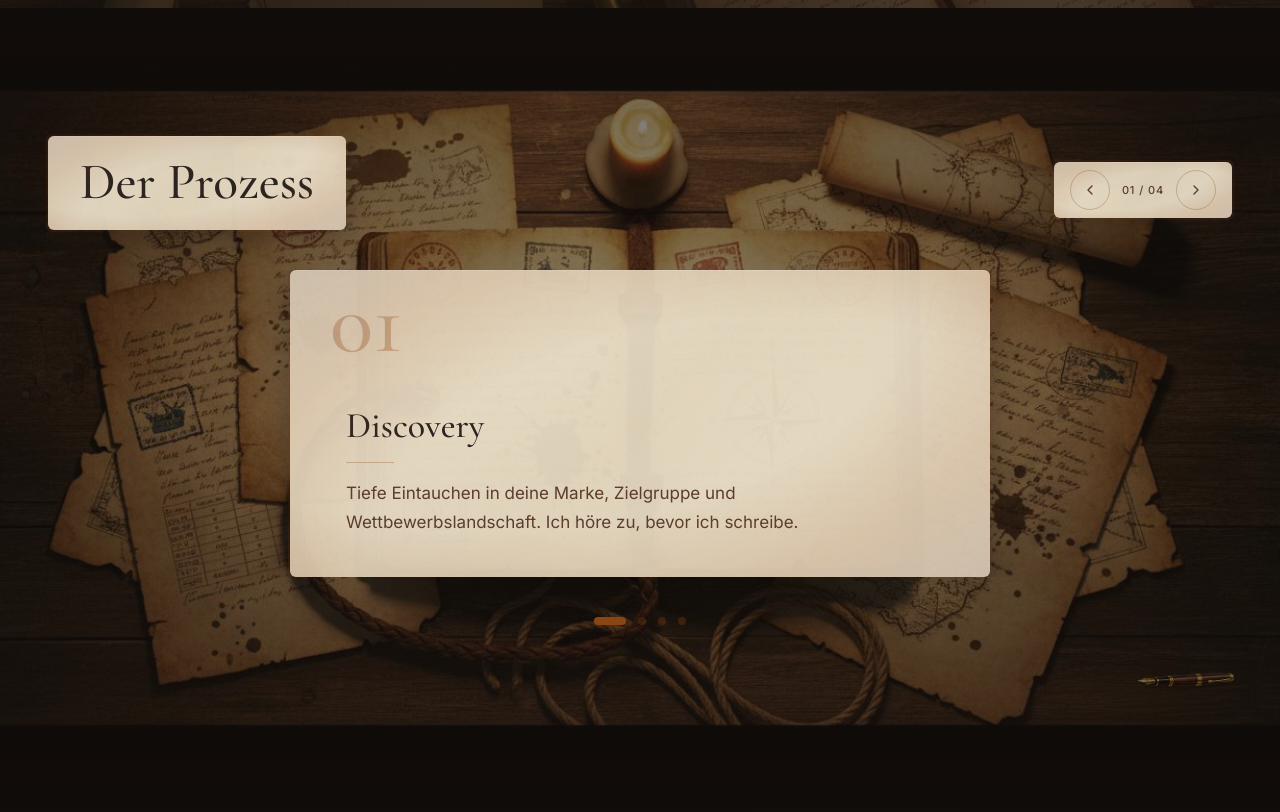
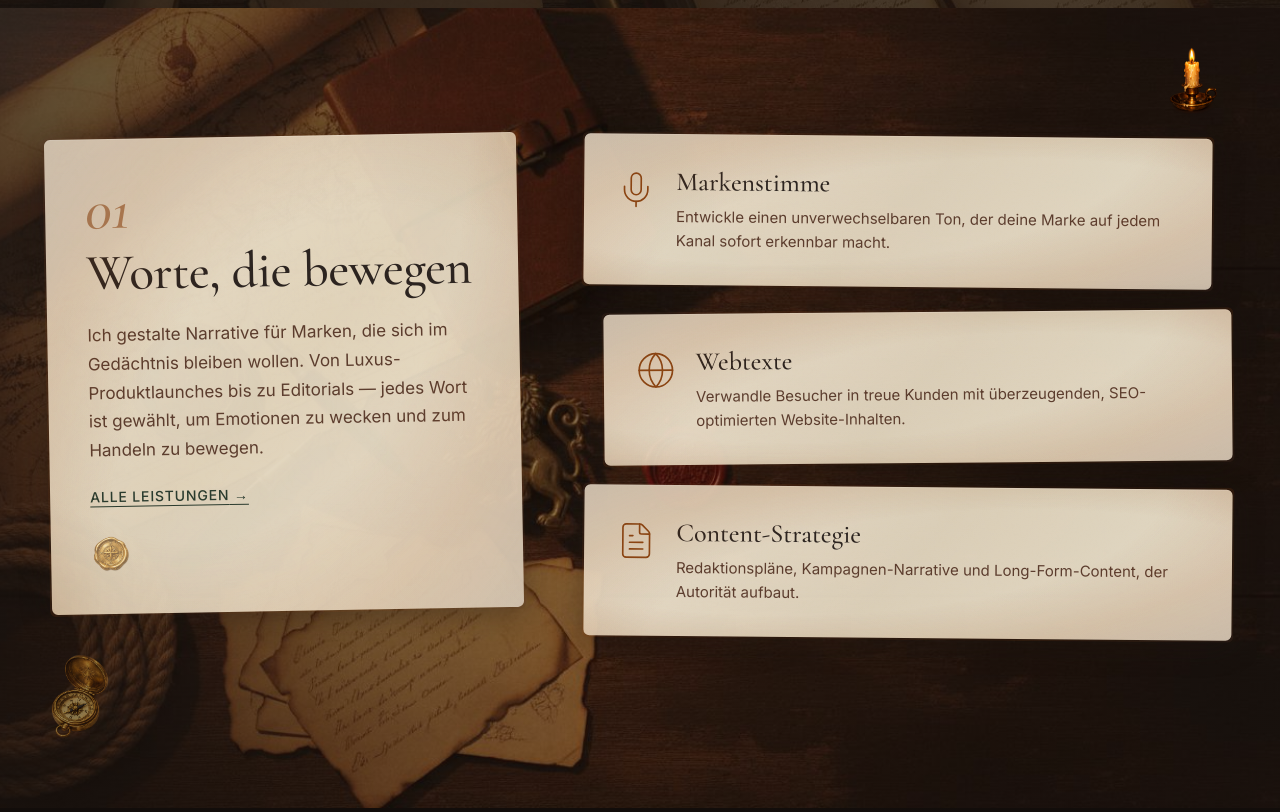
Before and after one commit to qwertyhamburg1/teog3, a React (Vite) app: page / in a window 1280 px wide. Shown: the part 1228-2040 px from the top of the page. Built offline with nearby package versions, Linux system fonts and the light colour scheme.

Commit message:
Update Services.tsx

```diff
--- a/src/sections/Services.tsx
+++ b/src/sections/Services.tsx
@@ -1,149 +1,134 @@
-import { useState, useCallback } from 'react';
+import { useRef } from 'react';
 import { useI18n } from '@/context/I18nContext';
-import { motion, AnimatePresence } from 'framer-motion';
-import { ChevronLeft, ChevronRight } from 'lucide-react';
+import { motion, useInView } from 'framer-motion';
+import { Mic, Globe, FileText } from 'lucide-react';
 
-export default function Process() {
-  const { t } = useI18n();
-  const [current, setCurrent] = useState(0);
-  const [direction, setDirection] = useState(1);
-
-  const goTo = useCallback(
-    (index: number) => {
-      setDirection(index > current ? 1 : -1);
-      setCurrent(index);
-    },
-    [current]
-  );
-
-  const next = useCallback(() => {
-    setDirection(1);
-    setCurrent((prev) => (prev + 1) % t.process.steps.length);
-  }, [t.process.steps.length]);
-
-  const prev = useCallback(() => {
-    setDirection(-1);
-    setCurrent((prev) => (prev - 1 + t.process.steps.length) % t.process.steps.length);
-  }, [t.process.steps.length]);
-
-  const slideVariants = {
-    enter: (dir: number) => ({ x: dir > 0 ? 120 : -120, opacity: 0 }),
-    center: { x: 0, opacity: 1 },
-    exit: (dir: number) => ({ x: dir > 0 ? -120 : 120, opacity: 0 }),
+const iconMap: Record<string, React.ReactNode> = {
+  Mic: <Mic size={40} strokeWidth={1} />,
+  Globe: <Globe size={40} strokeWidth={1} />,
+  FileText: <FileText size={40} strokeWidth={1} />,
 };
 
-  const step = t.process.steps[current];
+export default function Services() {
+  const { t } = useI18n();
+  const sectionRef = useRef<HTMLElement>(null);
+  const isInView = useInView(sectionRef, { once: true, amount: 0.15 });
 
   return (
     <section
+      ref={sectionRef}
+      id="services"
       className="relative min-h-screen py-24 lg:py-32 overflow-hidden"
       style={{
-        backgroundImage: `url('/images/bg-process.jpg')`,
+        backgroundImage: `url('/images/bg-services.jpg')`,
         backgroundSize: 'cover',
         backgroundPosition: 'center',
       }}
     >
-      <div className="absolute inset-0 bg-gradient-to-b from-[rgba(28,20,16,0.6)] via-[rgba(28,20,16,0.4)] to-[rgba(28,20,16,0.6)]" />
+      {/* Warm overlay for text readability */}
+      <div className="absolute inset-0 bg-gradient-to-r from-[rgba(28,20,16,0.7)] via-[rgba(28,20,16,0.4)] to-[rgba(28,20,16,0.6)]" />
 
+      {/* Candle decoration */}
       <motion.img
         initial={{ opacity: 0 }}
-        whileInView={{ opacity: 0.4 }}
-        viewport={{ once: true }}
-        transition={{ delay: 0.4, duration: 1 }}
-        src="/images/deco-pen.png"
+        animate={isInView ? { opacity: 0.6 } : {}}
+        transition={{ delay: 0.3, duration: 1 }}
+        src="/images/deco-candle.png"
         alt=""
-        className="absolute bottom-20 right-12 z-[3] w-24 h-auto pointer-events-none hidden lg:block rotate-45"
+        className="absolute top-8 right-12 z-[3] w-20 h-auto candle-flicker pointer-events-none hidden lg:block"
+      />
+
+      {/* Compass decoration */}
+      <motion.img
+        initial={{ opacity: 0, rotate: -20 }}
+        animate={isInView ? { opacity: 0.5, rotate: 0 } : {}}
+        transition={{ delay: 0.5, duration: 1 }}
+        src="/images/deco-compass.png"
+        alt=""
+        className="absolute bottom-16 left-8 z-[3] w-24 h-auto pointer-events-none hidden lg:block"
       />
 
       <div className="relative z-[2] content-max-width px-6 sm:px-8 lg:px-12">
-        <div className="flex flex-col sm:flex-row sm:items-baseline sm:justify-between mb-10 gap-4">
+        {/* Main content on aged paper */}
+        <div className="flex flex-col lg:flex-row gap-12 lg:gap-16 items-start">
+          {/* Left: Heading on paper */}
           <motion.div
-            initial={{ opacity: 0, y: 20, rotate: -0.5 }}
-            whileInView={{ opacity: 1, y: 0, rotate: 0 }}
-            viewport={{ once: true }}
-            transition={{ duration: 0.6 }}
-            className="aged-paper burned-edges rounded-sm px-8 py-5 inline-block"
-            style={{ transform: 'rotate(-0.5deg)' }}
+            initial={{ opacity: 0, y: 30, rotate: -1 }}
+            animate={isInView ? { opacity: 1, y: 0, rotate: 0 } : {}}
+            transition={{ duration: 0.8, ease: [0.25, 0.1, 0.25, 1] }}
+            className="lg:w-[40%]"
           >
+            <div
+              className="aged-paper burned-edges rounded-sm p-8 lg:p-10"
+              style={{ transform: 'rotate(-1deg)' }}
+            >
+              <span className="font-serif text-[48px] lg:text-[60px] font-medium italic text-[#8B4513] leading-none opacity-60">
+                {t.services.number}
+              </span>
               <h2
-              className="font-serif font-medium text-[#2C2420] leading-[1.05]"
+                className="font-serif font-medium text-[#2C2420] leading-[1.05] tracking-[-0.01em] mt-2"
                 style={{ fontSize: 'clamp(32px, 4vw, 52px)' }}
               >
-              {t.process.title}
+                {t.services.heading}
               </h2>
+              <p className="font-sans text-[16px] lg:text-[17px] text-[#5C3D2E] leading-[1.7] mt-5">
+                {t.services.body}
+              </p>
+              <a
+                href="#contact"
+                onClick={(e) => {
+                  e.preventDefault();
+                  document.querySelector('#contact')?.scrollIntoView({ behavior: 'smooth' });
+                }}
+                className="inline-block mt-5 font-sans text-[14px] font-medium uppercase tracking-[0.06em] text-[#2A3B2E] hover:text-[#1C1410] underline underline-offset-4 transition-all"
+              >
+                {t.services.cta} &rarr;
+              </a>
+
+              {/* Wax seal */}
+              <img
+                src="/images/deco-wax-seal.png"
+                alt=""
+                className="w-10 h-10 mt-6 opacity-60"
+              />
+            </div>
           </motion.div>
+
+          {/* Right: Service cards as pinned notes */}
+          <div className="lg:w-[55%] flex flex-col gap-6">
+            {t.services.cards.map((card: { title: string; description: string; icon: string }, i: number) => (
               <motion.div
-            initial={{ opacity: 0 }}
-            whileInView={{ opacity: 1 }}
-            viewport={{ once: true }}
-            transition={{ delay: 0.3 }}
-            className="flex items-center gap-3 aged-paper burned-edges rounded-sm px-4 py-2"
+                key={card.title}
+                initial={{ opacity: 0, y: 40, rotate: i % 2 === 0 ? 1 : -1 }}
+                animate={isInView ? { opacity: 1, y: 0, rotate: i % 2 === 0 ? 0.5 : -0.5 } : {}}
+                transition={{
+                  duration: 0.7,
+                  ease: [0.25, 0.1, 0.25, 1],
+                  delay: 0.2 + i * 0.15,
+                }}
+                className="aged-paper burned-edges rounded-sm p-7 lg:p-8"
+                style={{
+                  transform: `rotate(${i % 2 === 0 ? 0.5 : -0.5}deg)`,
+                  marginLeft: i === 1 ? '20px' : '0',
+                  marginRight: i === 0 ? '20px' : '0',
+                }}
               >
-            <button
-              onClick={prev}
-              className="w-10 h-10 rounded-full border border-[#8B4513]/30 flex items-center justify-center text-[#5C3D2E] hover:text-[#2C2420] hover:border-[#8B4513]/50 transition-all duration-300"
-              aria-label="Previous step"
-            >
-              <ChevronLeft size={16} />
-            </button>
-            <span className="label-uppercase text-[#5C3D2E] text-[11px]">
-              {String(current + 1).padStart(2, '0')} / {String(t.process.steps.length).padStart(2, '0')}
-            </span>
-            <button
-              onClick={next}
-              className="w-10 h-10 rounded-full border border-[#8B4513]/30 flex items-center justify-center text-[#5C3D2E] hover:text-[#2C2420] hover:border-[#8B4513]/50 transition-all duration-300"
-              aria-label="Next step"
-            >
-              <ChevronRight size={16} />
-            </button>
+                <div className="flex items-start gap-5">
+                  <div className="text-[#8B4513] flex-shrink-0 mt-1">
+                    {iconMap[card.icon]}
+                  </div>
+                  <div>
+                    <h3 className="font-serif text-[22px] lg:text-[26px] font-medium text-[#2C2420] leading-[1.2]">
+                      {card.title}
+                    </h3>
+                    <p className="font-sans text-[15px] text-[#5C3D2E] leading-[1.6] mt-2">
+                      {card.description}
+                    </p>
+                  </div>
+                </div>
               </motion.div>
+            ))}
           </div>
-
-        <div className="relative overflow-hidden">
-          <AnimatePresence initial={false} custom={direction} mode="wait">
-            <motion.div
-              key={current}
-              custom={direction}
-              variants={slideVariants}
-              initial="enter"
-              animate="center"
-              exit="exit"
-              transition={{ duration: 0.5, ease: [0.25, 0.1, 0.25, 1] }}
-              className="aged-paper burned-edges rounded-sm px-10 lg:px-14 pt-8 pb-8 lg:pt-10 lg:pb-10 max-w-[700px] mx-auto relative"
-              style={{ transform: `rotate(${current % 2 === 0 ? 0.5 : -0.5}deg)` }}
-            >
-              {/* Number — absolutely positioned at top */}
-              <span
-                className="font-serif text-[72px] lg:text-[90px] font-medium text-[#8B4513] opacity-30 leading-none block absolute top-2 left-8 lg:left-10 pointer-events-none select-none"
-                aria-hidden="true"
-              >
-                {step.number}
-              </span>
-
-              {/* Title — pushed down with padding to clear the number */}
-              <h3 className="font-serif text-[30px] lg:text-[36px] font-medium text-[#2C2420] leading-[1.1] pt-20 lg:pt-24 relative z-[1]">
-                {step.title}
-              </h3>
-
-              <div className="w-12 h-[1px] bg-[#8B4513]/30 my-4" />
-              <p className="font-sans text-[16px] lg:text-[17px] text-[#5C3D2E] leading-[1.7]">
-                {step.body}
-              </p>
-            </motion.div>
-          </AnimatePresence>
-        </div>
-
-        <div className="flex items-center justify-center gap-3 mt-10">
-          {t.process.steps.map((_: unknown, i: number) => (
-            <button
-              key={i}
-              onClick={() => goTo(i)}
-              className={`transition-all duration-500 rounded-full ${
-                i === current ? 'w-8 h-2 bg-[#8B4513]' : 'w-2 h-2 bg-[#8B4513]/30 hover:bg-[#8B4513]/50'
-              }`}
-              aria-label={`Go to step ${i + 1}`}
-            />
-          ))}
         </div>
       </div>
     </section>
```
Lines whose indentation alone changed are shown as unchanged.
